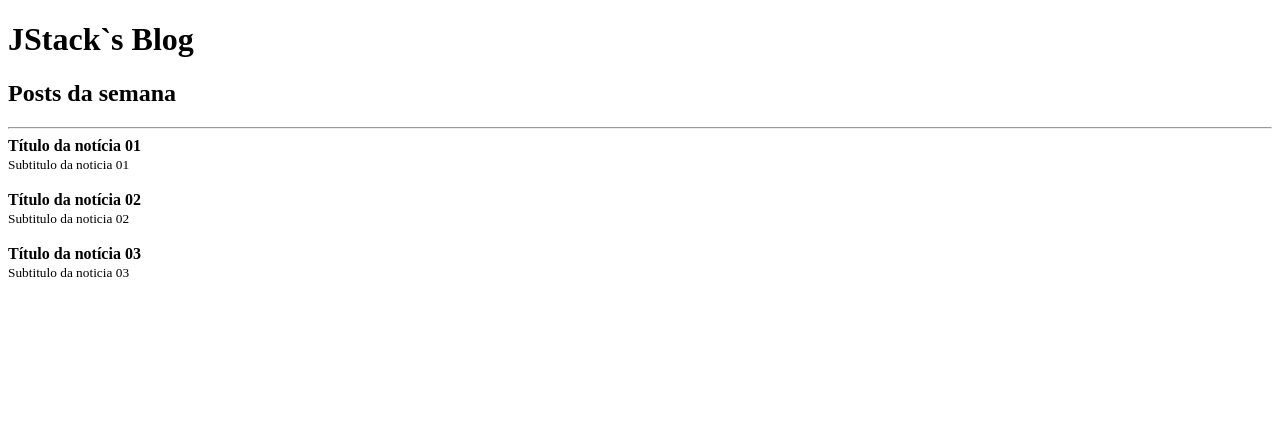
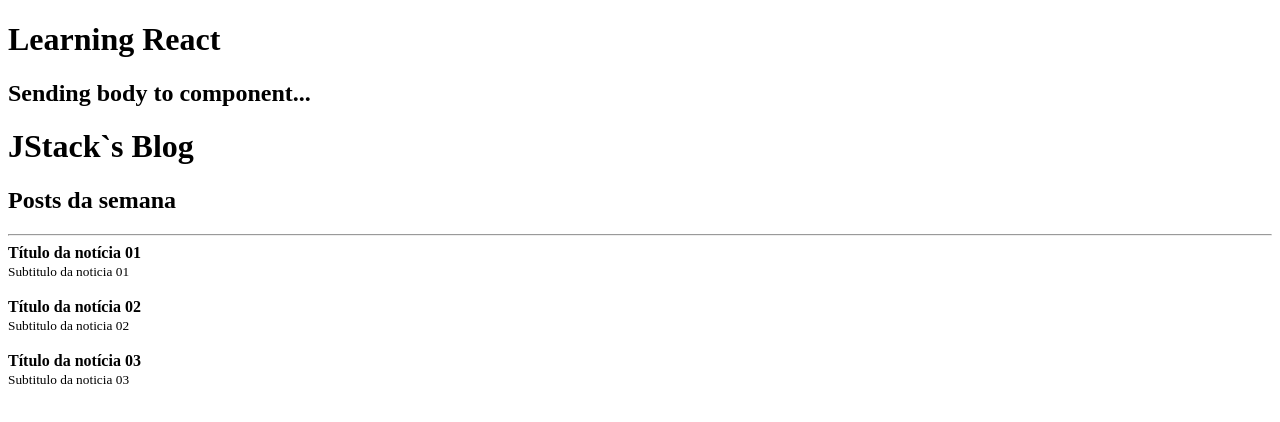
Before and after one commit to EduardoOrestes/learning-react, a React app in the folder react-fundamentos/: page / in a window 1280 px wide. Shown: the top 422 px of the page. Built offline with nearby package versions, Linux system fonts and the light colour scheme.

Commit message:
Prop children

```diff
--- a/react-fundamentos/src/App.js
+++ b/react-fundamentos/src/App.js
@@ -1,6 +1,7 @@
 import React from 'react';
 
 import Post from './Post';
+import Header from './Header';
 
 const category = 'Posts da semana';
 const title = 'Título da notícia';
@@ -8,6 +9,11 @@
 export default function App() {
   return (
     <>
+      <Header title="Learning React">
+        {/* Aqui pode ser passado o que quiser exibir la no children */}
+        <h2>Sending body to component...</h2>
+      </Header>
+
       {/* added id 'idTitle' to tag */}
       <h1 id="idTitle">JStack`s Blog {console.log('Log dentro do JSX')}</h1>
       <h2>{category}</h2>
--- /dev/null
+++ b/react-fundamentos/src/Header.js
@@ -0,0 +1,20 @@
+import React from 'react';
+
+// usando {} para desestruturar a props enviada onde chama esse componente
+
+// a children esta dentro de props (é do react)... ela é o body de onde chama esse componente
+
+// export default function Header(props) {
+// ai pega o valor {props.title}
+
+export default function Header({ title, children }) {
+  return (
+    <>
+      <h1>
+        {title}
+      </h1>
+
+      {children}
+    </>
+  )
+}
```
